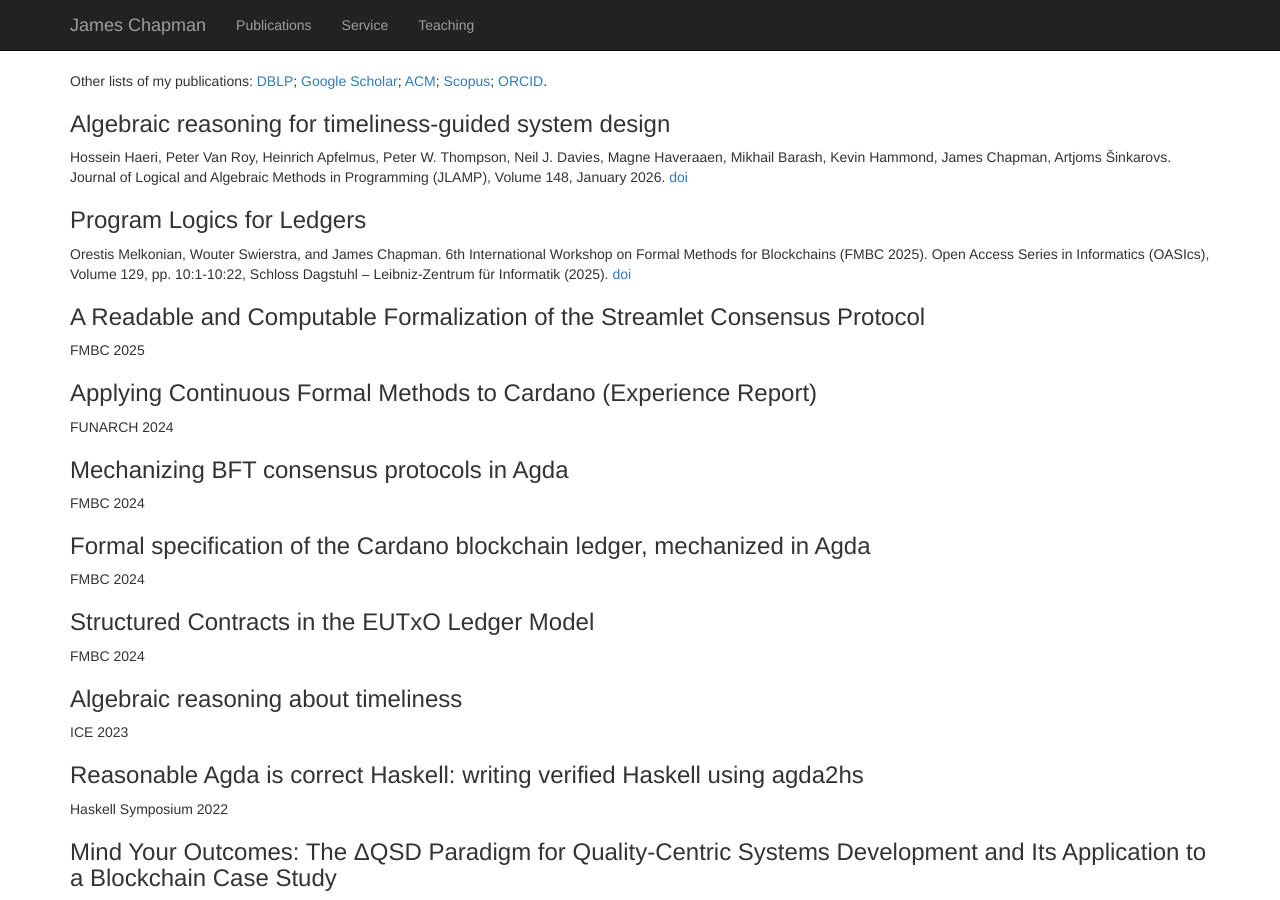
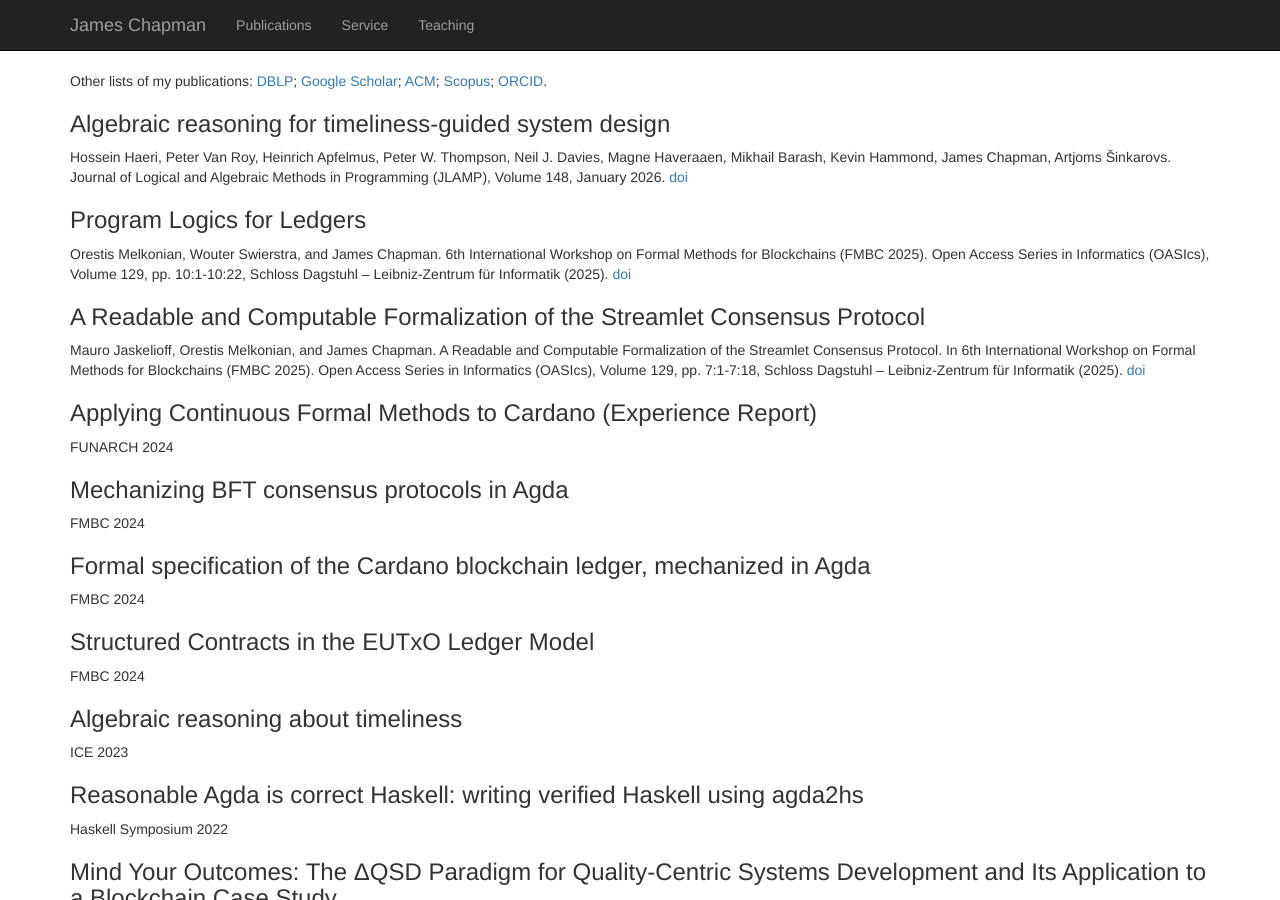
Before and after one commit to jmchapman/jmchapman.github.io, a Jekyll site: the page built from Publications.html, in a window 1280 px wide and 900 px high. Built offline with Jekyll 4.4.1, drawn with Linux system fonts in a browser that asks for light colours; nearby versions of some CDN libraries.

Commit message:
updated streamlet

```diff
--- a/Publications.html
+++ b/Publications.html
@@ -28,7 +28,9 @@ title: James Chapman - Publications
 
   <article id="streamlet">
     <h3>A Readable and Computable Formalization of the Streamlet Consensus Protocol</h3>
-    <p>FMBC 2025</p>
+    <p>Mauro Jaskelioff, Orestis Melkonian, and James Chapman. A Readable and Computable Formalization of the Streamlet Consensus Protocol. In 6th International Workshop on Formal Methods for Blockchains (FMBC 2025). Open Access Series in Informatics (OASIcs), Volume 129, pp. 7:1-7:18, Schloss Dagstuhl – Leibniz-Zentrum für Informatik (2025).
+      <a href="https://doi.org/10.4230/OASIcs.FMBC.2025.7">doi</a>
+    </p>
   </article>
 
   <article id="continuous">
```
